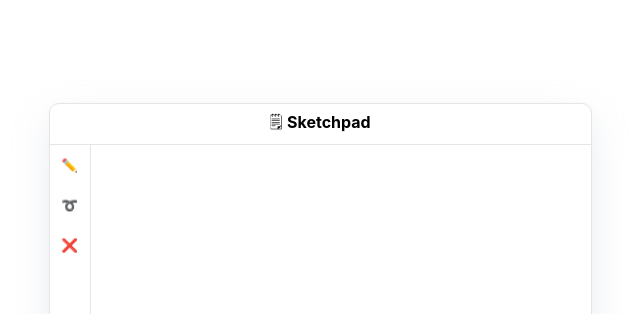
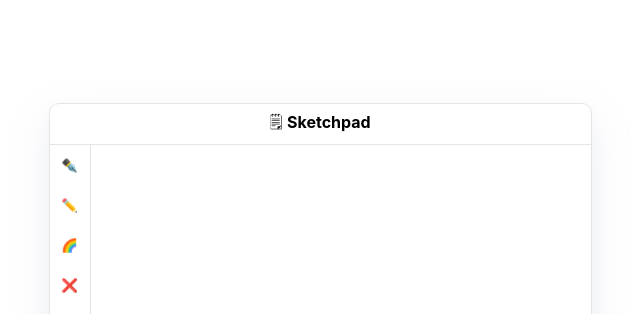
Before and after one commit to LeahNiederpruem/etch-a-sketch, a plain HTML site: page index.html in a window 1280 px wide. Shown: the top 314 px of the page, 320-960 px from the left. Drawn offline with Linux system fonts and the light colour scheme.

Commit message:
Reorder toolbar items

```diff
--- a/index.html
+++ b/index.html
@@ -12,8 +12,9 @@
       </div>
       <div class="canvasWrapper">
         <div class="toolBar">
-          <button class="toolBtn" id="color-btn">✏️</button>
-          <button class="toolBtn" id="trail-btn">➰</button>
+          <button class="toolBtn" id="color-btn">✒️</button>
+          <button class="toolBtn" id="shading-btn">✏️</button>
+          <button class="toolBtn" id="rainbow-btn">🌈</button>
           <button class="toolBtn" id="erase-btn">❌</button>
           <input class="colorPicker" type="color" value="#000000" />
         </div>
```
